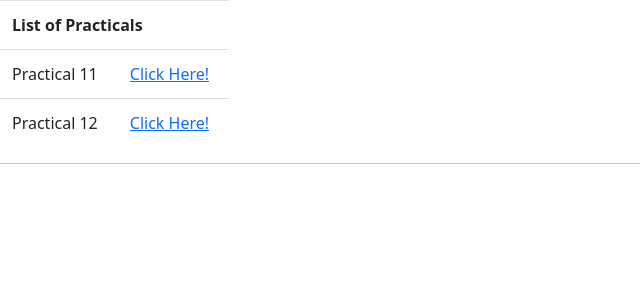
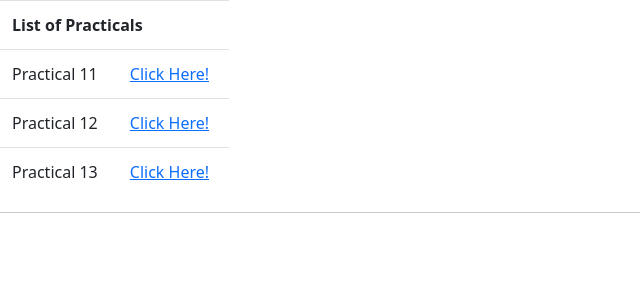
Before and after one commit to dk3775/Angular_Practicals, an Angular app: page / in a window 1280 px wide. Shown: the top 300 px of the page, without its empty margins (0-640 px from the left). Built offline with nearby package versions, Linux system fonts and the light colour scheme.

Commit message:
testing auto build deployment

```diff
--- a/src/app/app-routing.module.ts
+++ b/src/app/app-routing.module.ts
@@ -2,10 +2,12 @@ import { NgModule } from '@angular/core';
 import { RouterModule, Routes } from '@angular/router';
 import { P11Component } from './p11/p11.component';
 import { P12Component } from './p12/p12.component';
+import { P13MainComponent } from './p13-main/p13-main.component';
 
 const routes: Routes = [
   {path:'Prac11', component: P11Component},
   {path:'Prac12', component: P12Component},
+  {path:'Prac13', component: P13MainComponent},
 ];
 
 @NgModule({
--- a/src/app/app.component.html
+++ b/src/app/app.component.html
@@ -10,6 +10,10 @@
         <td>Practical 12</td>
         <td><a routerLink="Prac12">Click Here!</a></td>
     </tr>
+    <tr>
+        <td>Practical 13</td>
+        <td><a routerLink="Prac13">Click Here!</a></td>
+    </tr>
 </table>
 <hr>
 <router-outlet></router-outlet>
```
Also changed, not shown: 3 other files (tests, documents, lock files or other folders).
